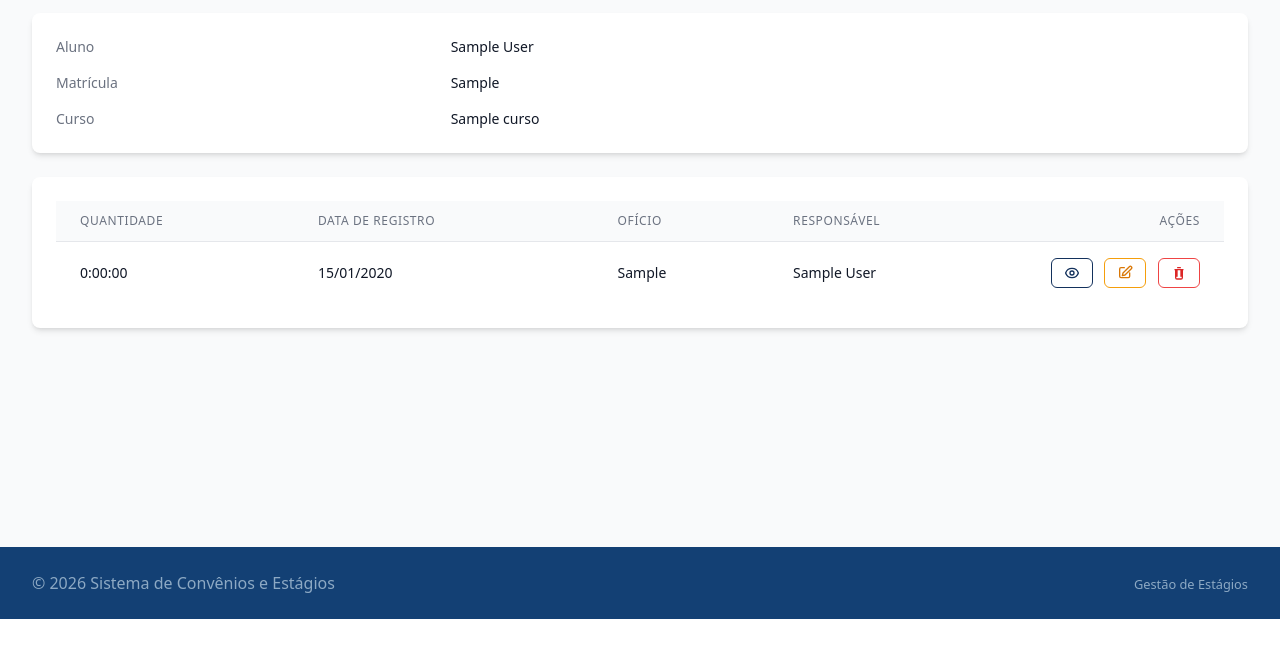
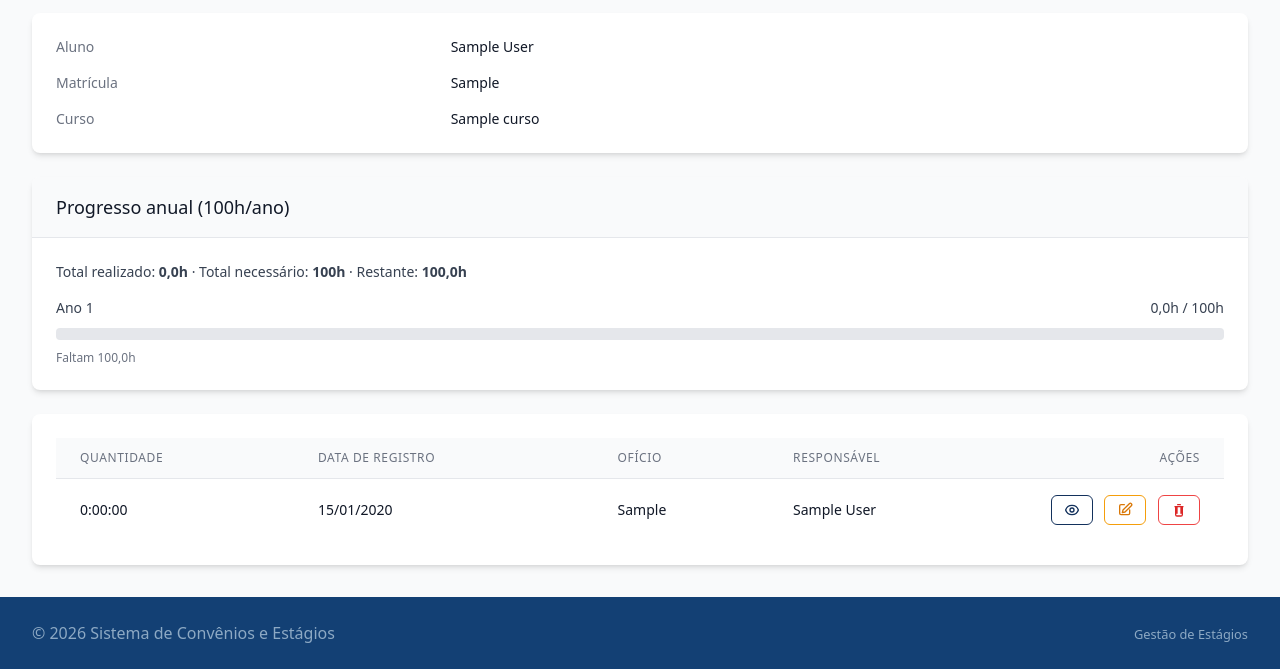
Before and after one commit to Deeneves/convenios_estagios, a Django app: page /contrapartida/horas/aluno/1/ in a window 1280 px wide. Shown: the part 181-850 px from the top of the page. Before the commit the page ends 800 px from the top, so only its background shows below. Run offline with Django 5.2, Linux system fonts and the light colour scheme; a user stored in the database is signed in; tables that the repository leaves empty hold one stand-in row (values such as "Sample post"); style sheets or scripts are compiled from the project's sources.

Commit message:
Implement progress tracking for students in HorasAlunoListView: Calculate total hours, required hours, and remaining hours for each student. Update the template to display annual progress with a progress bar and relevant statistics, enhancing user experience and clarity in tracking student achievements.

```diff
--- a/apps/contrapartida/templates/contrapartida/horas_aluno_list.html
+++ b/apps/contrapartida/templates/contrapartida/horas_aluno_list.html
@@ -1,5 +1,6 @@
 {% extends 'base.html' %}
 {% load formatters %}
+{% load l10n %}
 
 {% block title %}Horas do aluno{% endblock %}
 
@@ -35,6 +36,31 @@
             <dt class="text-sm font-medium text-gray-500">Curso</dt>
             <dd class="text-sm text-gray-900 sm:col-span-2">{{ aluno.curso.nome|default:"—" }}</dd>
         </dl>
+    </div>
+</div>
+{% endif %}
+
+{% if progresso_horas %}
+<div class="bg-white shadow-md rounded-lg overflow-hidden mb-6">
+    <div class="px-6 py-4 bg-gray-50 border-b border-gray-200">
+        <h2 class="text-lg font-medium text-gray-900">Progresso anual (100h/ano)</h2>
+    </div>
+    <div class="p-6 space-y-4">
+        <div class="text-sm text-gray-700 mb-2">
+            Total realizado: <strong>{{ total_horas|floatformat:1 }}h</strong> ·
+            Total necessário: <strong>{{ total_necessario|floatformat:0 }}h</strong> ·
+            Restante: <strong>{{ total_restante|floatformat:1 }}h</strong>
+        </div>
+        {% for item in progresso_horas %}
+        <div>
+            <div class="flex items-center justify-between text-sm text-gray-700 mb-1">
+                <span>Ano {{ item.ano }}</span>
+                <span>{{ item.feito|floatformat:1 }}h / 100h</span>
+            </div>
+            <progress class="w-full h-3 rounded" value="{{ item.feito|unlocalize }}" max="100"></progress>
+            <div class="text-xs text-gray-500 mt-1">Faltam {{ item.falta|floatformat:1 }}h</div>
+        </div>
+        {% endfor %}
     </div>
 </div>
 {% endif %}
--- a/apps/contrapartida/views.py
+++ b/apps/contrapartida/views.py
@@ -1,5 +1,6 @@
 from django.contrib.auth.mixins import LoginRequiredMixin
 from datetime import timedelta
+import math
 
 from django.db.models import DurationField, Q, Sum, Value
 from django.db.models.functions import Coalesce
@@ -201,7 +202,38 @@ class HorasAlunoListView(LoginRequiredMixin, ListView):
     def get_context_data(self, **kwargs):
         context = super().get_context_data(**kwargs)
         aluno_id = self.kwargs.get("aluno_id")
-        context["aluno"] = Aluno.objects.select_related("user", "curso").filter(pk=aluno_id).first()
+        aluno = Aluno.objects.select_related("user", "curso").filter(pk=aluno_id).first()
+        context["aluno"] = aluno
+        total = self.get_queryset().aggregate(
+            total=Coalesce(
+                Sum("quantidade", output_field=DurationField()),
+                Value(timedelta(0), output_field=DurationField()),
+                output_field=DurationField(),
+            )
+        )
+        total_td = total["total"] or timedelta(0)
+        total_horas = total_td.total_seconds() / 3600
+        anos = 0
+        if aluno and aluno.curso and aluno.curso.duracao:
+            anos = math.ceil(aluno.curso.duracao / 2)
+        progresso = []
+        restante = total_horas
+        for ano in range(1, anos + 1):
+            feito = min(100, restante)
+            restante = max(0, restante - feito)
+            falta = max(0, 100 - feito)
+            progresso.append(
+                {
+                    "ano": ano,
+                    "feito": feito,
+                    "falta": falta,
+                    "percentual": min(100, (feito / 100) * 100 if 100 else 0),
+                }
+            )
+        context["progresso_horas"] = progresso
+        context["total_horas"] = total_horas
+        context["total_necessario"] = anos * 100
+        context["total_restante"] = max(0, (anos * 100) - total_horas)
         return context
 
 
--- a/static/css/main.css
+++ b/static/css/main.css
@@ -112,6 +112,31 @@ input, textarea, select {
     transition-property: border-color, box-shadow;
 }
 
+/* Progress bar styling */
+progress {
+    width: 100%;
+    height: 0.75rem;
+    border: none;
+    border-radius: 9999px;
+    background-color: #e5e7eb;
+    overflow: hidden;
+}
+
+progress::-webkit-progress-bar {
+    background-color: #e5e7eb;
+    border-radius: 9999px;
+}
+
+progress::-webkit-progress-value {
+    background-color: var(--color-primary-600);
+    border-radius: 9999px;
+}
+
+progress::-moz-progress-bar {
+    background-color: var(--color-primary-600);
+    border-radius: 9999px;
+}
+
 /* Focus ring consistente */
 input:focus, textarea:focus, select:focus, button:focus {
     outline: none;
```
